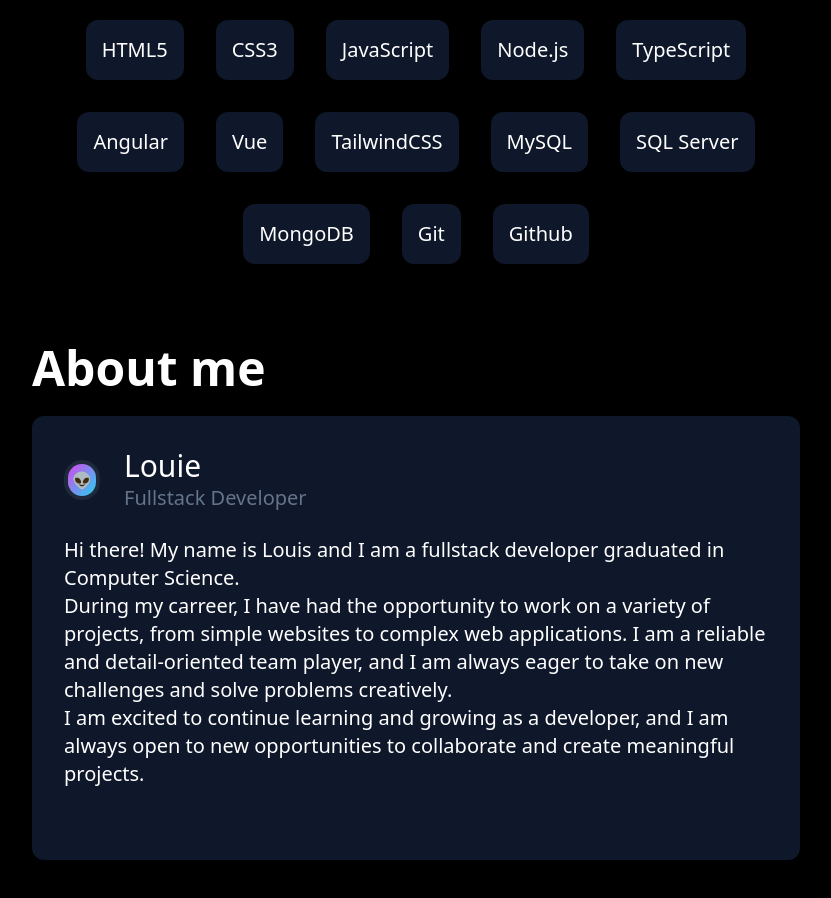
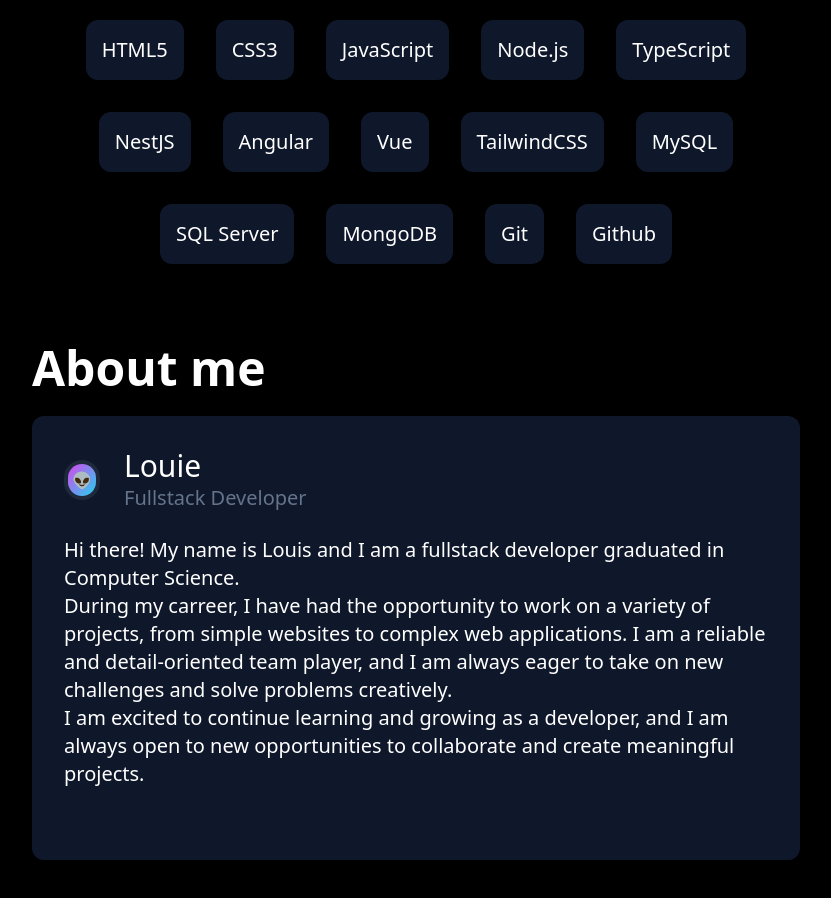
Before and after one commit to louiecodes/portfolio, a Vue app: page / in a window 1280 px wide. Shown: the part 1460-2358 px from the top of the page, without its empty margins (224-1055 px from the left). Built offline with nearby package versions, Linux system fonts and the light colour scheme.

Commit message:
Added NestJS to technologies section

```diff
--- a/src/components/TechnologiesSection.vue
+++ b/src/components/TechnologiesSection.vue
@@ -29,6 +29,9 @@
     title: 'TypeScript'
   },
   {
+    title: 'NestJS'
+  },
+  {
     title: 'Angular'
   },
   {
```
